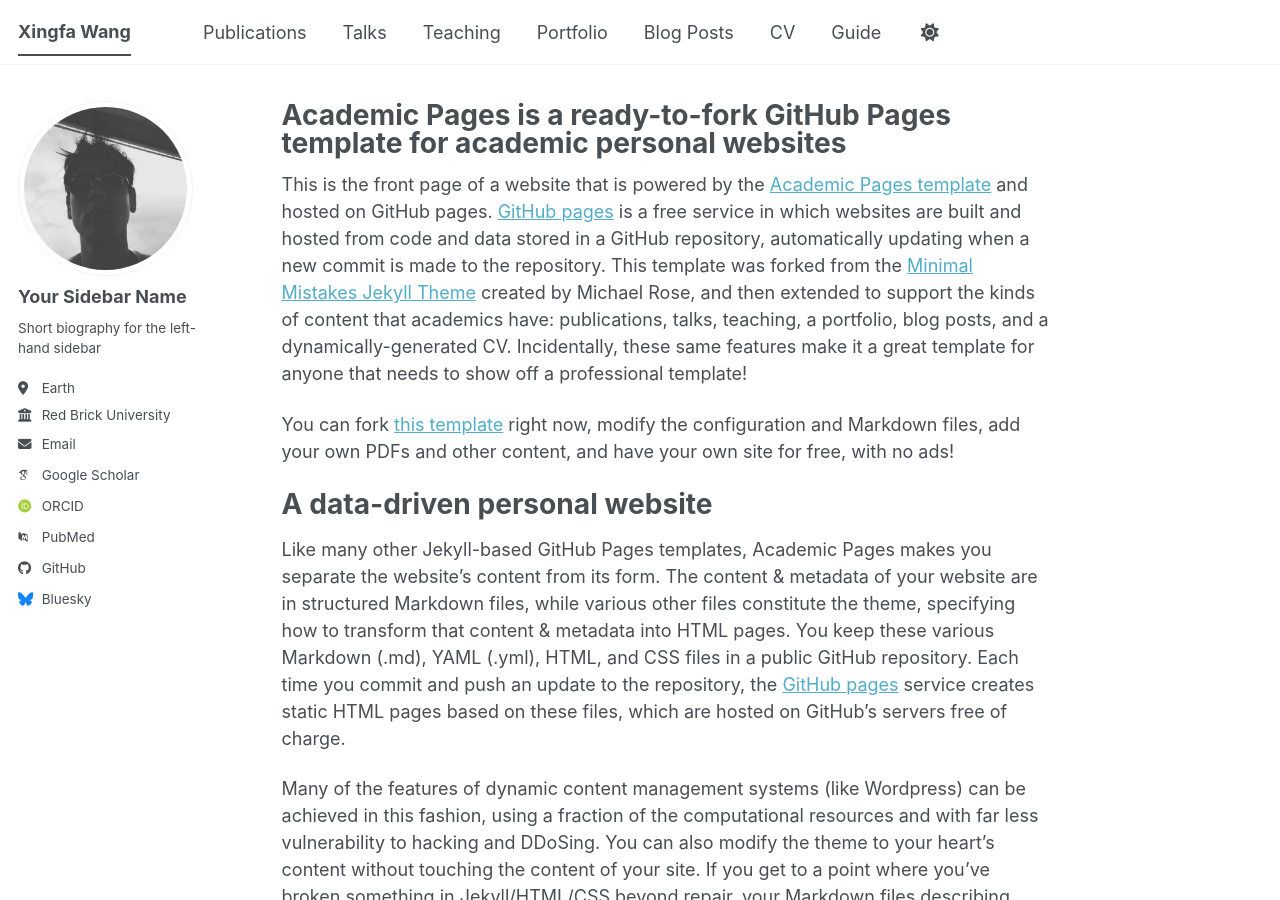
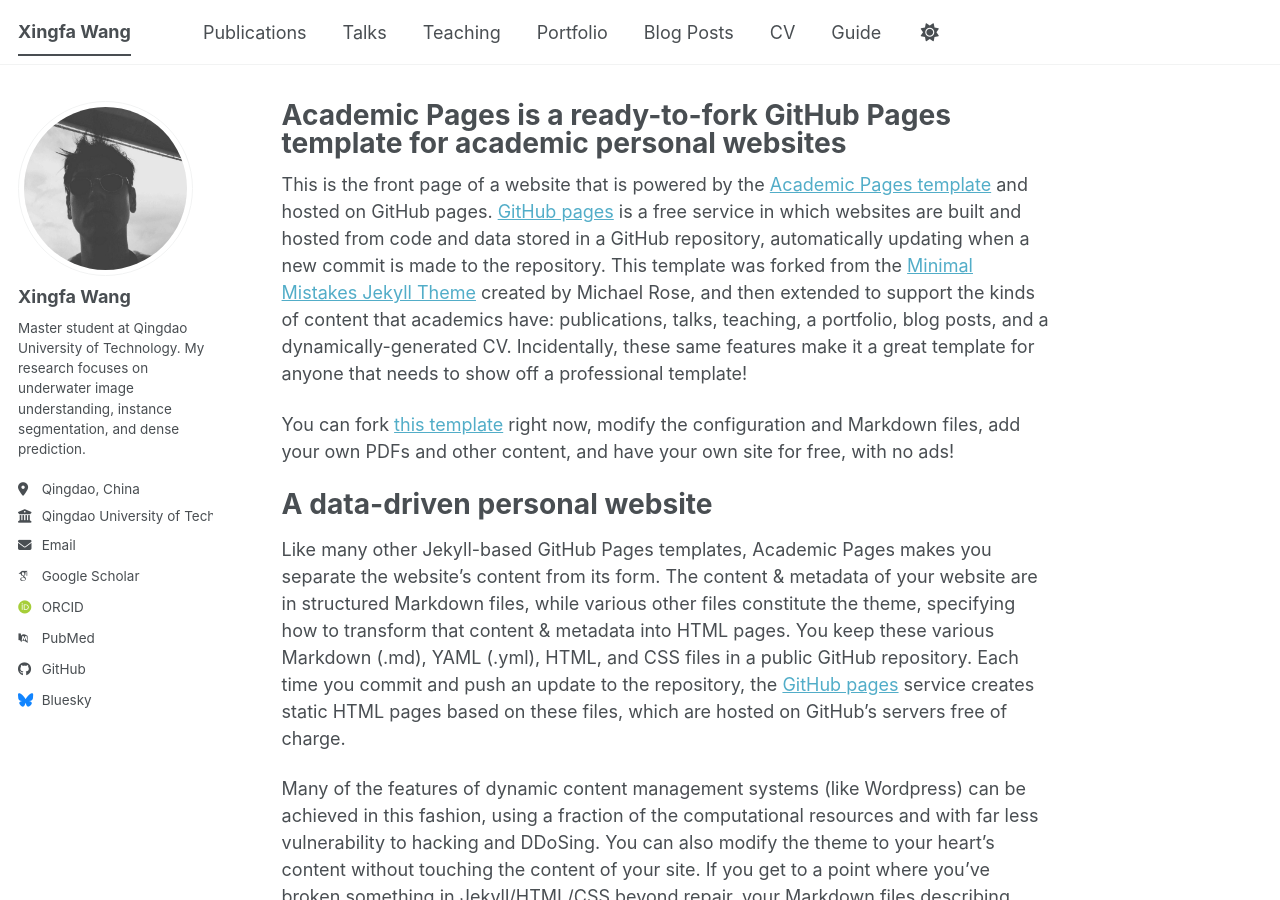
Before and after one commit to xfwang-qut/xfwang-qut.github.io, a Jekyll site: the page built from _pages/about.md, in a window 1280 px wide and 900 px high. Built offline with Jekyll 4.4.1, drawn with Linux system fonts in a browser that asks for light colours; some web fonts are replaced; a script bundle is joined from its source files by our own code; library files that are not in the unit come from our copies.

Commit message:
Update _config.yml

```diff
--- a/_config.yml
+++ b/_config.yml
@@ -24,13 +24,13 @@
 author:
   # Biographic information
   avatar           : "1.jpg"
-  name             : "Your Sidebar Name"
+  name             : "Xingfa Wang"
   pronouns         : # example: "she/her"
-  bio              : "Short biography for the left-hand sidebar"
-  location         : "Earth"
-  employer         : "Red Brick University"
+  bio              : "Master student at Qingdao University of Technology. My research focuses on underwater image understanding, instance segmentation, and dense prediction."
+  location         : "Qingdao, China"
+  employer         : "Qingdao University of Technology"
   uri              : # URL
-  email            : "none@example.org"
+  email            : "xfwang_qut@163.com"
 
   # Academic websites
   academia         : # URL
@@ -38,7 +38,7 @@
   googlescholar    : "https://scholar.google.com/citations?user=PS_CX0AAAAAJ"
   inspire-hep      : # URL
   impactstory      : # URL
-  orcid            : "https://orcid.org/yourorcidurl"
+  orcid            : "https://orcid.org/0009-0003-5698-7297"
   semantic         : # URL
   ssrn             : # URL
   pubmed           : "https://www.ncbi.nlm.nih.gov/pubmed/?term=john+snow"
@@ -51,7 +51,7 @@
   bitbucket        : # Username - Update with your username on the site
   codepen          : # Username
   dribbble         : # Username
-  github           : "academicpages"
+  github           : "xfwang-qut"
   kaggle           : # Username
   stackoverflow    : # User number or user number and name (i.e., use "1" or "1/jeff-atwood")
 
```
